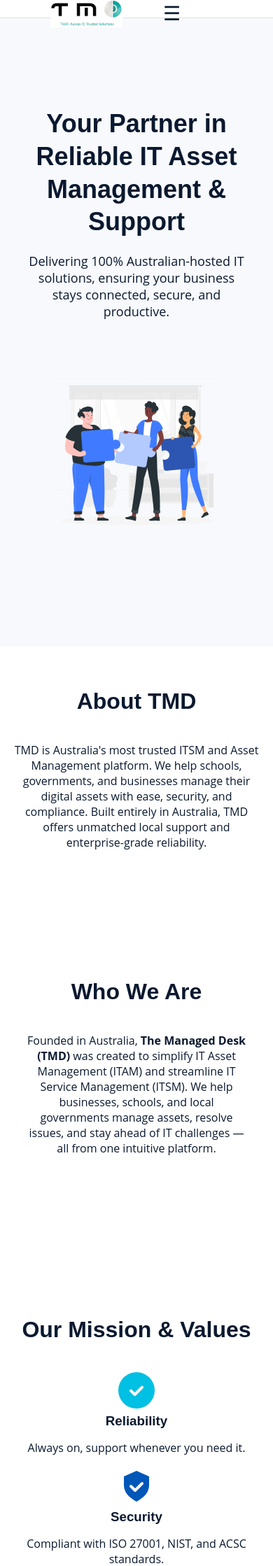
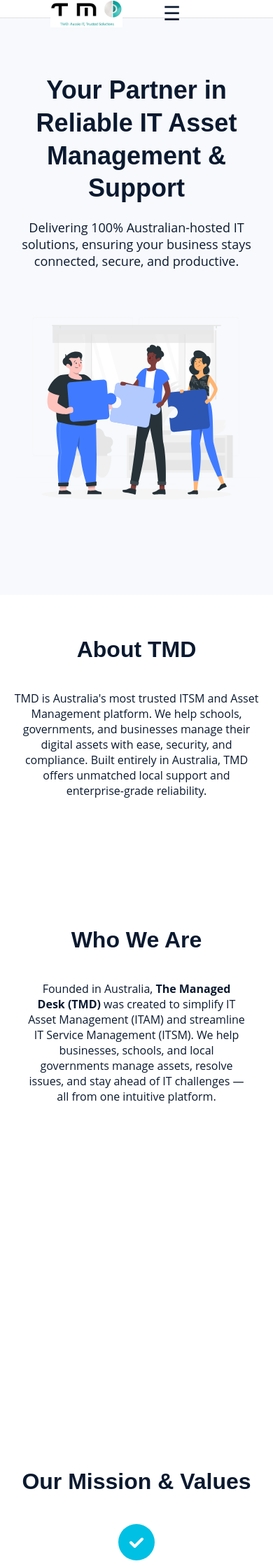
Before and after one commit to Lydia910/Tmd, a PHP site: page /about.html in a window 390 px wide. Shown: the part 27-2265 px from the top of the page at 70% size. Run offline with PHP 8.4, Linux system fonts and the light colour scheme.

Commit message:
Update style.css

```diff
--- a/style.css
+++ b/style.css
@@ -873,74 +873,94 @@
 }
 
 
-/* ===== About: image on the right, same scale as mockup ===== */
-
-/* Tunable knobs – change these two values if you want slightly bigger/smaller */
-:root {
-  --about-illus-max: 460px; /* desktop max width for the illustration */
-  --about-illus-basis: 42%; /* how much of the row the image takes on desktop */
-  --about-row-gap: 56px;    /* spacing between text and image */
-}
-
-/* Layout rows */
-#hero .hero-inner,
-#who-we-are .who-layout {
+/* ========= About page (scoped) ========= */
+/* text-left + image-right layout for hero & who-we-are */
+#about-page .hero-inner,
+#about-page .who-layout {
   display: flex;
   align-items: center;
   justify-content: space-between;
-  gap: var(--about-row-gap);
-  max-width: 1100px;         /* keep content line-length similar to mock */
+  gap: 40px;
+  max-width: 1200px;
   margin: 0 auto;
-  padding: 48px 20px;
+  padding: 48px 20px; /* comfortable spacing */
 }
 
-/* Text blocks (roughly 58%) */
-#hero .hero-text,
-#who-we-are .who-text {
-  flex: 1 1 calc(58% - var(--about-row-gap));
-  min-width: 320px;
-  max-width: 640px;          /* prevents overly long lines */
+#about-page .hero-text,
+#about-page .who-text {
+  flex: 1 1 560px;   /* text column */
+  min-width: 280px;
 }
 
-/* Image blocks (roughly 42%) */
-#hero .about-icon,
-#who-we-are .about-icon {
-  flex: 0 0 var(--about-illus-basis);
-  max-width: var(--about-illus-max);
+/* right-side illustration column */
+#about-page .about-icon {
+  flex: 0 0 360px;   /* fix the visual width of the image column */
   text-align: right;
 }
+#about-page .about-icon img {
+  width: 100%;
+  max-width: 360px;  /* final image size */
+  height: auto;
+}
 
-/* Image sizing */
-#hero .about-icon img,
-#who-we-are .about-icon img {
-  width: 100%;
-  height: auto;
+/* 3-up & 4-up grids */
+#about-page .values-grid,
+#about-page .diff-grid {
+  display: grid;
+  gap: 32px;
+  align-items: start;
+  text-align: center;
+  max-width: 1100px;
+  margin: 0 auto;
+}
+
+#about-page .values-grid {
+  grid-template-columns: repeat(3, minmax(0, 1fr));
+}
+#about-page .diff-grid {
+  grid-template-columns: repeat(4, minmax(0, 1fr));
+}
+
+/* cards & icons inside the grids */
+#about-page .value,
+#about-page .diff-item {
+  display: flex;
+  flex-direction: column;
+  align-items: center;
+}
+
+#about-page .value-icon,
+#about-page .diff-icon {
+  display: flex;
+  justify-content: center;
+  align-items: center;
+  margin-bottom: 10px;
+}
+
+#about-page .value-icon img,
+#about-page .diff-icon img {
+  width: 56px;
+  height: 56px;
   display: block;
 }
 
-/* Tablet: slightly smaller images */
-@media (max-width: 1024px) {
-  :root {
-    --about-illus-max: 380px;
-    --about-illus-basis: 40%;
-    --about-row-gap: 40px;
-  }
-}
-
-/* Mobile: stack vertically and center, smaller image */
-@media (max-width: 768px) {
-  #hero .hero-inner,
-  #who-we-are .who-layout {
+/* responsive: stack on narrow screens */
+@media (max-width: 991px) {
+  #about-page .hero-inner,
+  #about-page .who-layout {
     flex-direction: column;
     text-align: center;
     gap: 24px;
   }
-  :root {
-    --about-illus-max: 320px;
-    --about-illus-basis: 100%;
+  #about-page .about-icon {
+    text-align: center;
+    flex: 0 1 auto;
   }
-  #hero .about-icon,
-  #who-we-are .about-icon {
-    text-align: center;
+
+  #about-page .values-grid {
+    grid-template-columns: 1fr;         /* 1 column */
+  }
+  #about-page .diff-grid {
+    grid-template-columns: 1fr 1fr;     /* 2 columns */
   }
 }
```
